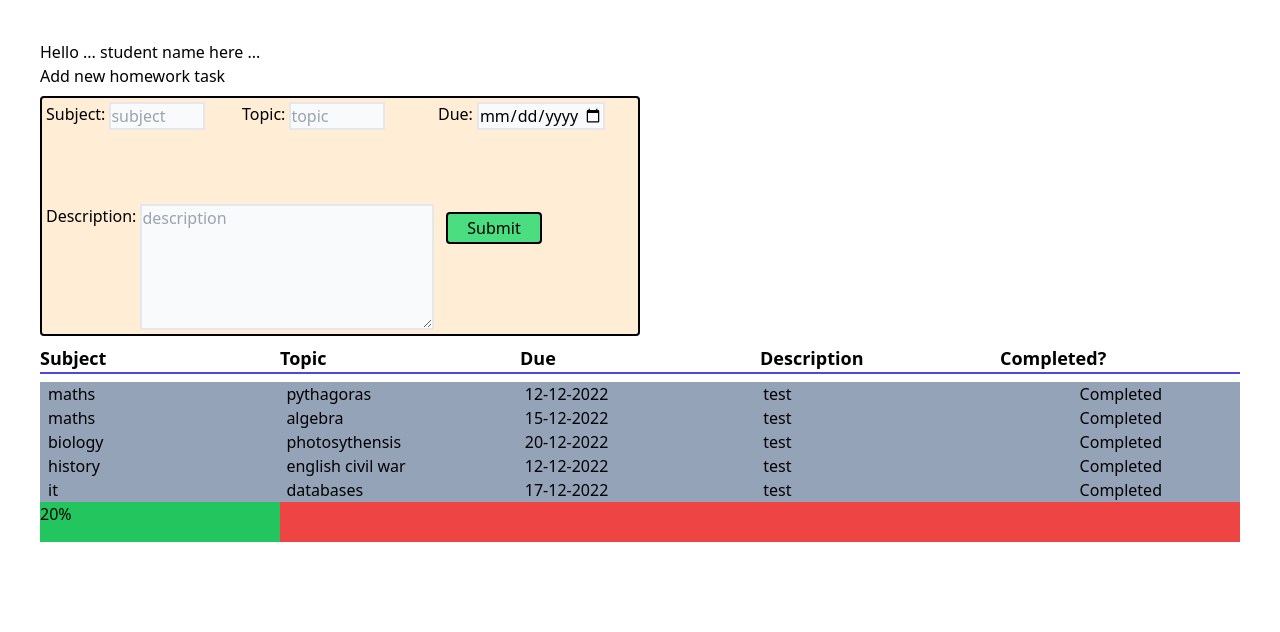
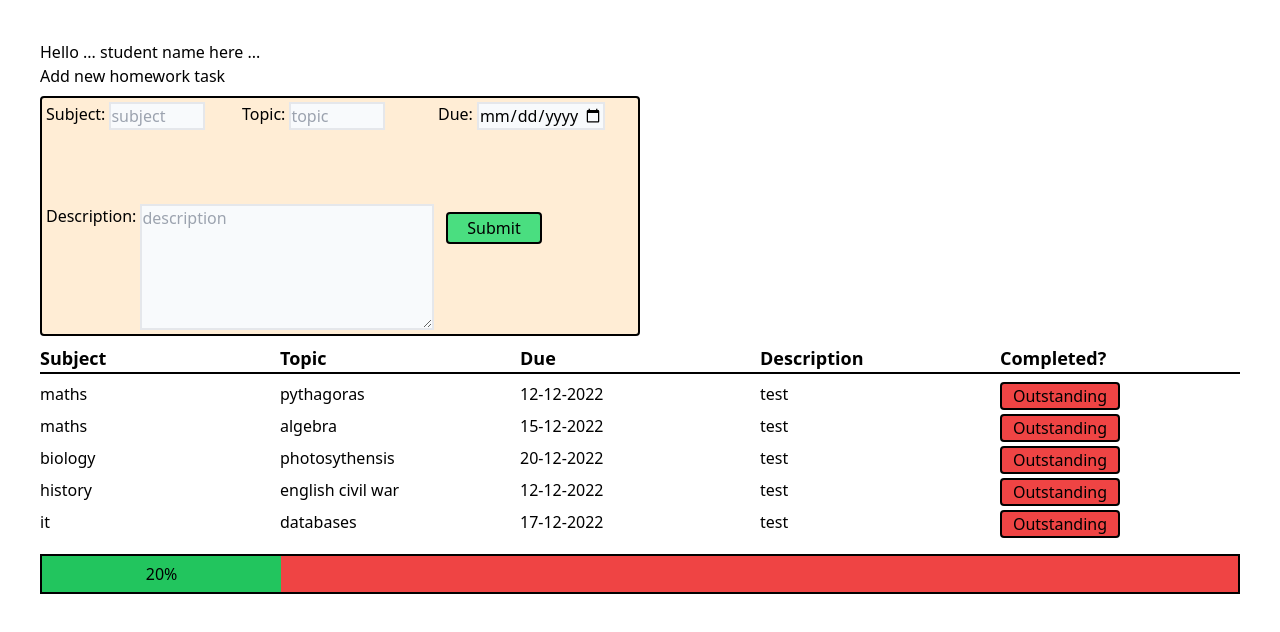
Before and after one commit to TomBirbeck/homework-helper, a React (Vite) app: page /student in a window 1280 px wide. Shown: the top 632 px of the page. Built offline with nearby package versions, Linux system fonts and the light colour scheme.

Commit message:
tasks layout updated, progress bar updated styling, added outstanding option for completed column

```diff
--- a/src/components/ProgressBar/index.tsx
+++ b/src/components/ProgressBar/index.tsx
@@ -20,9 +20,22 @@ const ProgressBar = () => {
     },[])
 
     return(
-        <div className='w-full h-10 bg-red-500'>
+        <div className='w-full h-10 bg-red-500 mt-4 border-solid border-2 border-black'>
             {progress <=20 ?
-            <div className="flex h-10 w-1/5 bg-green-500"><span>20%</span></div> : progress <= 40? <div className="h-10 w-2/5 bg-green-500"><span>40%</span></div>: progress <= 60? <div className="h-10 w-3/5 bg-green-500"><span>60%</span></div> : progress < 100? <div className="h-10 w-4/5 bg-green-500"><span>80%</span></div> : progress === 100? <div className="h-10 w-35/5 bg-green-500"><span>100%</span></div>  : null
+            <div className="flex h-full w-1/5 bg-green-500">
+                <span className="w-full h-full flex items-center justify-center">20%</span>
+                </div> : progress <= 40?
+                <div className="h-full w-2/5 bg-green-500">
+                    <span className="w-full h-full flex items-center justify-center">40%</span>
+                    </div>: progress <= 60?
+                    <div className="h-full w-3/5 bg-green-500">
+                        <span className="w-full h-full flex items-center justify-center">60%</span>
+                        </div> : progress < 100?
+                        <div className="h-full w-4/5 bg-green-500">
+                            <span className="w-full h-full flex items-center justify-center">80%</span>
+                            </div> : progress === 100?
+                            <div className="h-full w-35/5 bg-green-500">
+                                <span className="w-full h-full flex items-center justify-center">100%</span></div>  : null
             }
         </div>
     )
--- a/src/components/Tasks/index.tsx
+++ b/src/components/Tasks/index.tsx
@@ -13,7 +13,7 @@ interface Tasks {
 const Tasks: FunctionComponent<{tasks : Task[]}> = ({tasks}) =>{
     return (
         <>
-        <div className="grid grid-cols-5 w-full mb-2 border-solid border-b-2 border-indigo-600">
+        <div className="grid grid-cols-5 w-full mb-2 border-solid border-b-2 border-black">
         <h2 className="font-bold text-lg">Subject</h2>
         <h2 className="font-bold text-lg">Topic</h2>
         <h2 className="font-bold text-lg">Due</h2>
--- a/src/components/TasksList/index.tsx
+++ b/src/components/TasksList/index.tsx
@@ -14,19 +14,27 @@ const TaskList: FunctionComponent<Iprops> = (props) => {
   const { subject, topic, description, due, completed } = props;
   console.log("description", description);
   return (
-    <div className='flex justify-between gap-2 bg-slate-400 w-full'>
-      <div className='grid grid-cols-5 w-1/2 justify-between w-full ml-2'>
+    <div className='flex justify-between gap-2 w-full mb-1'>
+      <div className='grid grid-cols-5 w-1/2 justify-between w-full'>
         <p>{subject}</p>
         <p>{topic}</p>
         <p>{due}</p>
         {description? <p className='truncate'>{description}</p>: <p></p>}
-        <button
+        { complete? <button
+        className='w-1/2 border-solid border-2 border-black rounded bg-green-500'
         onClick={() => {
           setComplete(!complete);
         }}
       >
         Completed
-      </button>
+      </button> : <button
+      className=' w-1/2 border-solid border-2 border-black rounded bg-red-500'
+        onClick={() => {
+          setComplete(!complete);
+        }}
+      >
+        Outstanding
+      </button> }
         </div>
         {/* <button
           onClick={() => {
```
